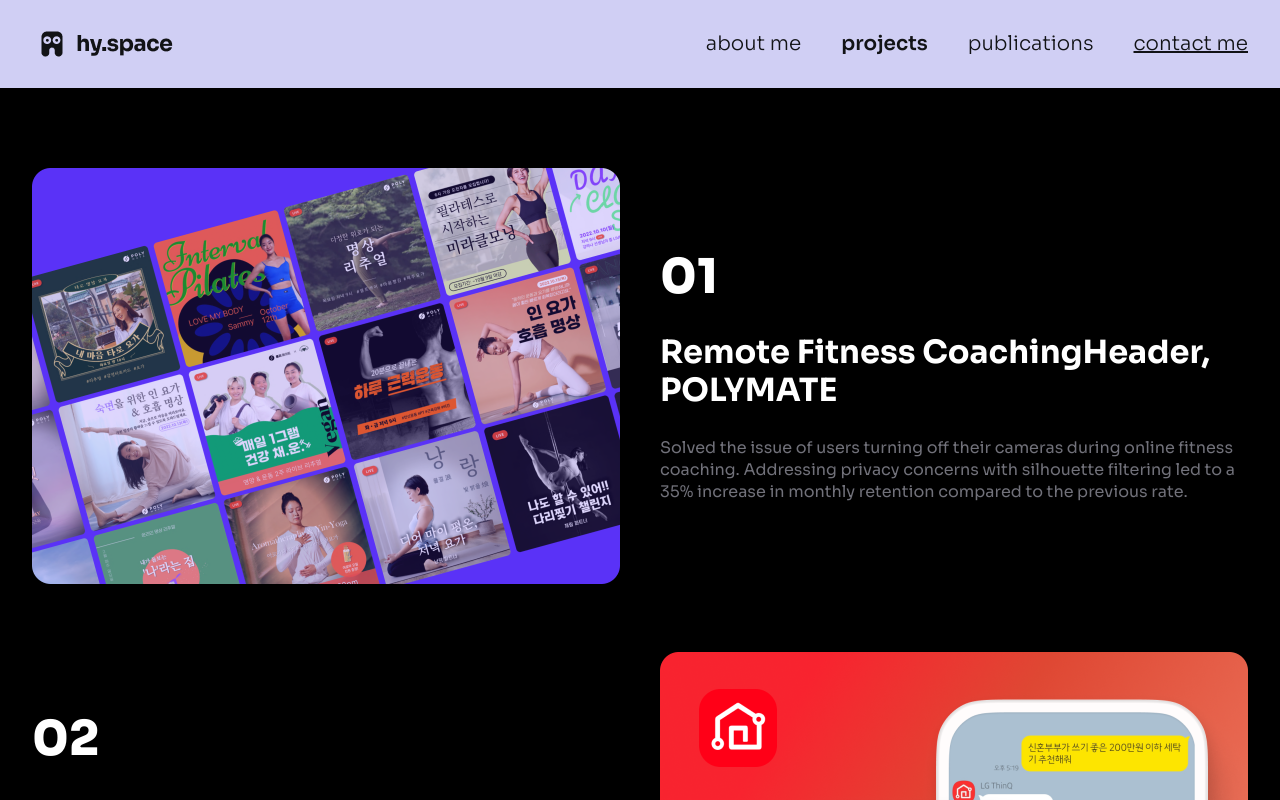
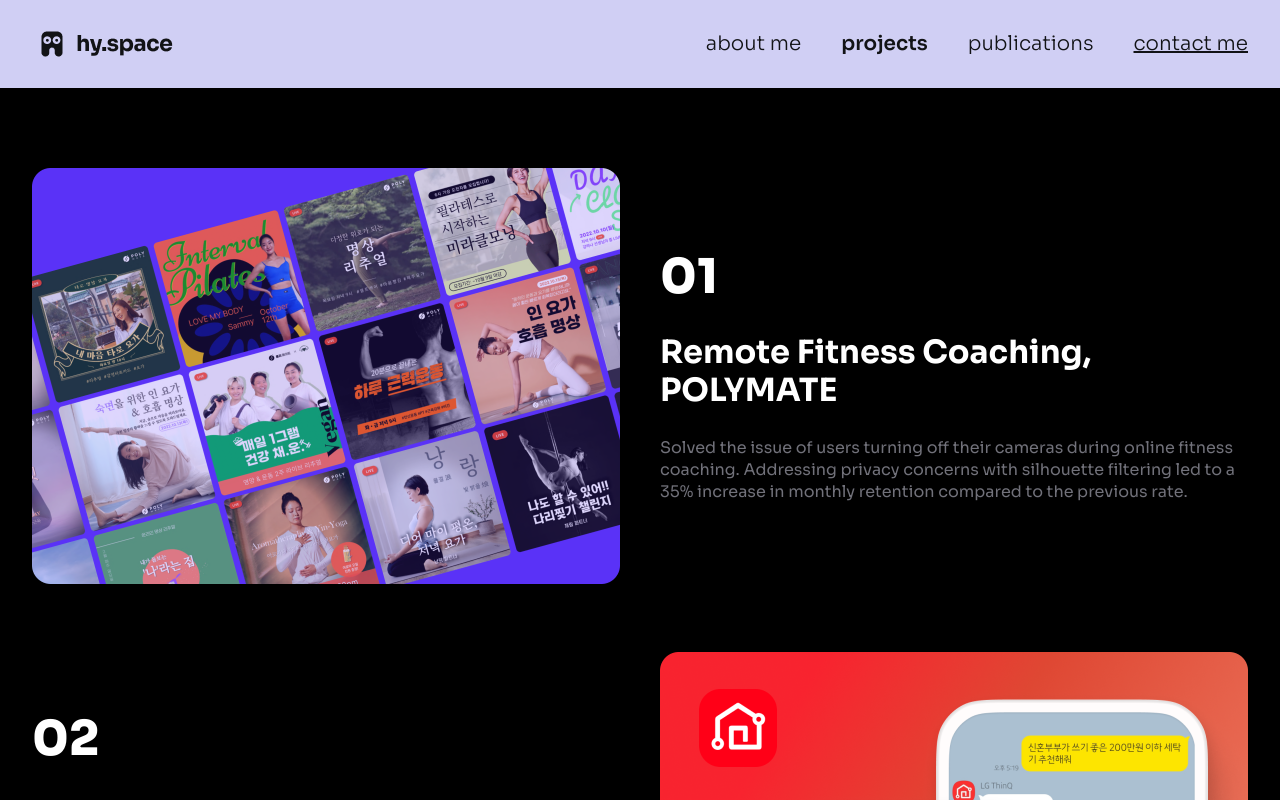
Before and after one commit to beforewit/portfolio, a Next.js app: page /projects in a window 1280 px wide. Shown: the top 800 px of the page. Built offline with nearby package versions, Linux system fonts and the light colour scheme.

Commit message:
fix. 헤더 제외

```diff
--- a/app/projects/page.tsx
+++ b/app/projects/page.tsx
@@ -22,7 +22,7 @@
 
 
 const projects:IProjectProps[] = [
-  {number: "01", title:<span>Remote Fitness CoachingHeader,<br/>POLYMATE</span>, externalLink:"https://", imgSrc:project1, desc:"Solved the issue of users turning off their cameras during online fitness coaching. Addressing privacy concerns with silhouette filtering led to a 35% increase in monthly retention compared to the previous rate."},
+  {number: "01", title:<span>Remote Fitness Coaching,<br/>POLYMATE</span>, externalLink:"https://", imgSrc:project1, desc:"Solved the issue of users turning off their cameras during online fitness coaching. Addressing privacy concerns with silhouette filtering led to a 35% increase in monthly retention compared to the previous rate."},
   {number: "02", title:<span>LG ThinQ Kakao Chatbot<br/>with Generative AI (LLM + RAG)</span>, externalLink:"https://", imgSrc:project2, reverse:true, desc:"Improved the ThinQ chatbot service by applying generative AI technology. Enhanced the response accuracy rate through repeated user testing, achieving a 19% improvement compared to the previous rate. Successfully handled over 1,000 inquiries promptly without the need for human resource."},
   {number: "03", title:<span>GS칼텍스 에너지플러스 허브 <br/>전기차 충전소 통합 관제 솔루션</span>, externalLink:"https://", imgSrc:project3, desc:"어쩌구저쩌구 내용 어쩌구저쩌구 내용어쩌구저쩌구 내용어쩌구저쩌구 내용어쩌구저쩌구 내용어쩌구저쩌구 내용어쩌구저쩌구 내용어쩌구저쩌구 내용어쩌구저쩌구 내용어쩌구저쩌구 내용어쩌구저쩌구 내용 // 실루엣 필터링으로 프라이버시 문제를 해결하고, 기존 대비 monthly retention +35% 상승"},
   {number: "04", title:<span>GS Caltex Energy Plus Hub -  <br/>EV Charging Infra Management Solution</span>, externalLink:"https://", imgSrc:project3, desc:"Reduced the cognitive load on EV charging infra managers by half. By implementing real-time fault notifications and user-friendly UI, the management process steps of the complex control system had improved by 67%, minimizing service downtime caused by charger failures and occupancy.", reverse:true}
```
